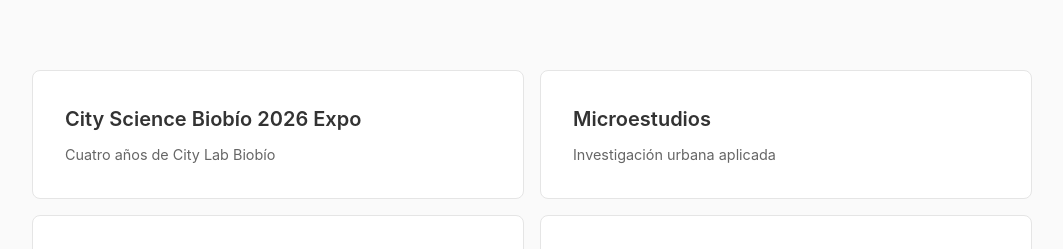
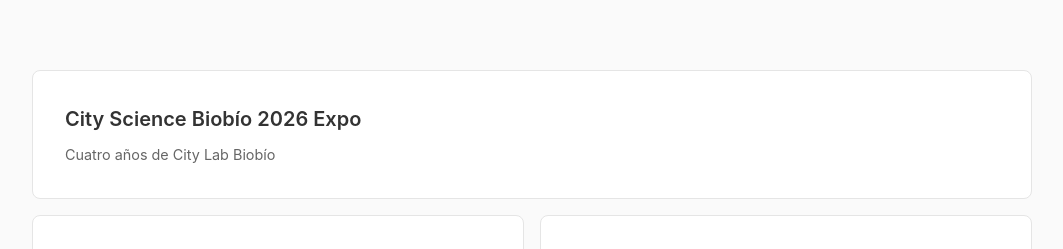
Before and after one commit to citylabbiobio/linkinbio, a SvelteKit app: page / in a window 1280 px wide. Shown: the part 362-611 px from the top of the page, without its empty margins (108-1171 px from the left). Built offline with nearby package versions, Linux system fonts and the light colour scheme.

Commit message:
defined new layout structure

```diff
--- a/src/routes/+page.svelte
+++ b/src/routes/+page.svelte
@@ -365,6 +365,10 @@
         display: block;
     }
 
+    .link-block:first-child {
+        grid-column: 1 / -1;
+    }
+
     .link-block h2 {
         font-size: 1.25rem;
         font-weight: 600;
```
